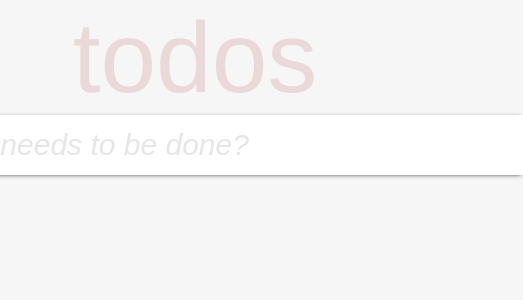
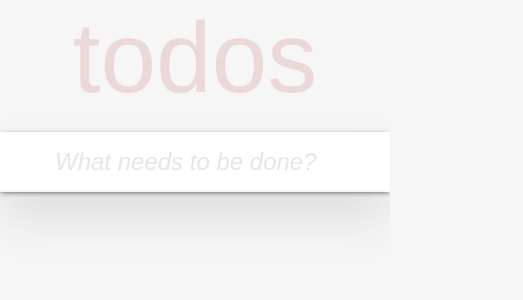
Before and after one commit to k-hub/todo-app, a React (Create React App) app: page / in a window 390 px wide. Shown: the top 300 px of the page, 523 px wide, since content can reach past the window. Built offline with nearby package versions, Linux system fonts and the light colour scheme.

Commit message:
Fix CSS styles and make responsive

```diff
--- a/src/App.css
+++ b/src/App.css
@@ -1,5 +1,8 @@
 body {
     background-color: #f6f6f6;
+    font-family: "Helvetica Neue", Helvetica, Arial, sans-serif;
+    font-weight: 300;
+    color: #4d4d4d;
 }
 
 header {
@@ -9,10 +12,22 @@ header {
     color: rgba(175, 47, 47, 0.15);
 }
 
+.app {
+    display: flex;
+    justify-content: center;
+    align-items: center;
+    flex-direction: column;
+}
+
 .todos-wrapper {
+    width: 550px;
+    min-width: 230px;
+    max-width: 100vw;
     display: flex;
     align-items: center;
     flex-direction: column;
+    box-shadow: 0 2px 4px 0 rgba(0, 0, 0, 0.2), 0 25px 50px 0 rgba(0, 0, 0, 0.1);
+    margin: 17px 0 40px 0;
 }
 
 .wrapper-input-field {
@@ -20,20 +35,27 @@ header {
 }
 
 .input-field {
-    height: 60px;
     width: 100%;
-    padding-left: 55px;
+    padding: 16px 16px 16px 55px;
     border: none;
+    box-shadow: inset 0 -2px 1px rgba(0,0,0,0.03);
 }
 
 input {
-    font-size: 30px;
+    font-size: 24px;
     font-weight: 100;
     box-sizing: border-box;
 }
 
 input:focus {
     outline: none;
+}
+
+.input-field::placeholder {
+    font-style: italic;
+    font-size: 24px;
+    color: #e7e6e6;
+    font-weight: 200;
 }
 
 .toggle-all-icon::before {
@@ -44,9 +66,9 @@ input:focus {
     font-family: "Font Awesome 5 Free";
     font-weight: 600;
     content: "\f107";
-    font-size: 30px;
+    font-size: 24px;
     color: #e6e6e6;
-    padding: 15px;
+    padding: 19px;
 }
 
 .toggle-all-icon.selected::before {
@@ -62,20 +84,13 @@ input:focus {
     height: 30px;
 }
 
-.input-field::placeholder {
-    font-style: italic;
-    font-size: 30px;
-    color: #e7e6e6;
-}
-
 .todos-container {
-    width: 656px;
+    width: 100%;
     box-shadow: 0px 1px 5px -2px;
 }
 
 .todos-list {
-    font-size: 30px;
-    font-weight: 100;
+    font-size: 24px;
     background: #fff;
 }
 
@@ -88,15 +103,12 @@ ul {
 .todo {
     display: flex;
     position: relative;
-    align-items: center;
-    height: 60px;
     width: 100%;
     border-top: 1px solid #e6e6e6;
 }
 
 .todo-checkbox-wrapper {
     position: relative;
-    height: 100%;
     width: 60px;
 }
 
@@ -155,8 +167,8 @@ ul {
 .todo:hover .remove {
     display:inline-block;
     position: absolute;
-    right: 0;
-    margin: 0 20px;
+    bottom: 11px;
+    right: 14px;
     color: #af5b5e;
 }
 
@@ -167,21 +179,42 @@ ul {
 }
 
 .footer {
-    display: flex;
-    height: 40px;
-    padding: 0 15px;
-    align-items: center;
-    justify-content: space-between;
+    position: relative;
+    min-height: 20px;
+    padding: 10px 15px;
     background-color: #fff;
     font-size: 14px;
-    color: #aaaaaa;
-    box-shadow: 0 8px 0px -3px #fff, 0 8px 2px -3px, 0 15px 0 -5px #fff, 0 15px 2px -3px;
+    color: #777;
+    box-shadow:
+        0 1px 1px rgba(0, 0, 0, 0.2),
+        0 8px 0 -3px #f6f6f6,
+        0 9px 1px -3px rgba(0, 0, 0, 0.2),
+        0 16px 0 -6px #f6f6f6,
+        0 17px 2px -6px rgba(0, 0, 0, 0.2);
     border-top: 1px solid #e6e6e6;
-    border-bottom: 1px solid #e6e6e6;
+}
+
+.count, .clear-completed {
+    white-space: nowrap;
+}
+
+.count {
+    float: left;
+}
+
+.clear-completed {
+    float: right;
 }
 
 .filters-wrapper {
-    width: 200px;
+    position: absolute;
+    top: 0;
+    right: 0;
+    bottom: 0;
+    left: 0;
+    margin: auto;
+    max-width: 200px;
+    height: 30px;
 }
 
 .filters {
@@ -219,14 +252,18 @@ ul {
 }
 
 .clear-completed {
-    color: #aaaaaa;
+    color: #777;
     font-size: 100%;
+    font-weight: 300;
+    font-family: "Helvetica Neue", Helvetica, Arial, sans-serif;
     border: none;
+    outline: none;
 }
 
 input.edit-field {
     width: 100%;
     height: 100%;
+    min-height: 60px;
 }
 
 .todo.edit-off .edit-field {
@@ -244,6 +281,8 @@ input.edit-field {
 .todo-name {
     width: 100%;
     height: 100%;
+    padding: 12px 12px 12px 0;
+    word-break: break-all;
 }
 
 .todo.edit-on .todo-name {
@@ -251,6 +290,15 @@ input.edit-field {
 }
 
 .todo.edit-off .todo-name {
-    display: flex;
-    align-items: center;
+    display: inline-block;
 }
+
+@media only screen and (max-width: 480px) {
+    .footer {
+        height: 50px;
+    }
+    .filters-wrapper {
+        top: inherit;
+        bottom: 10px;
+    }
+}
--- a/src/AppOptimized.js
+++ b/src/AppOptimized.js
@@ -282,9 +282,9 @@ class App extends Component {
     }
 
     return (
-      <div className="App">
+      <div className="app">
+        <header>todos</header>
         <div className="todos-wrapper">
-        <header>todos</header>
         <div className="todos-container">
           {/* INPUT FIELD */}
           <div className="wrapper-input-field">
```
